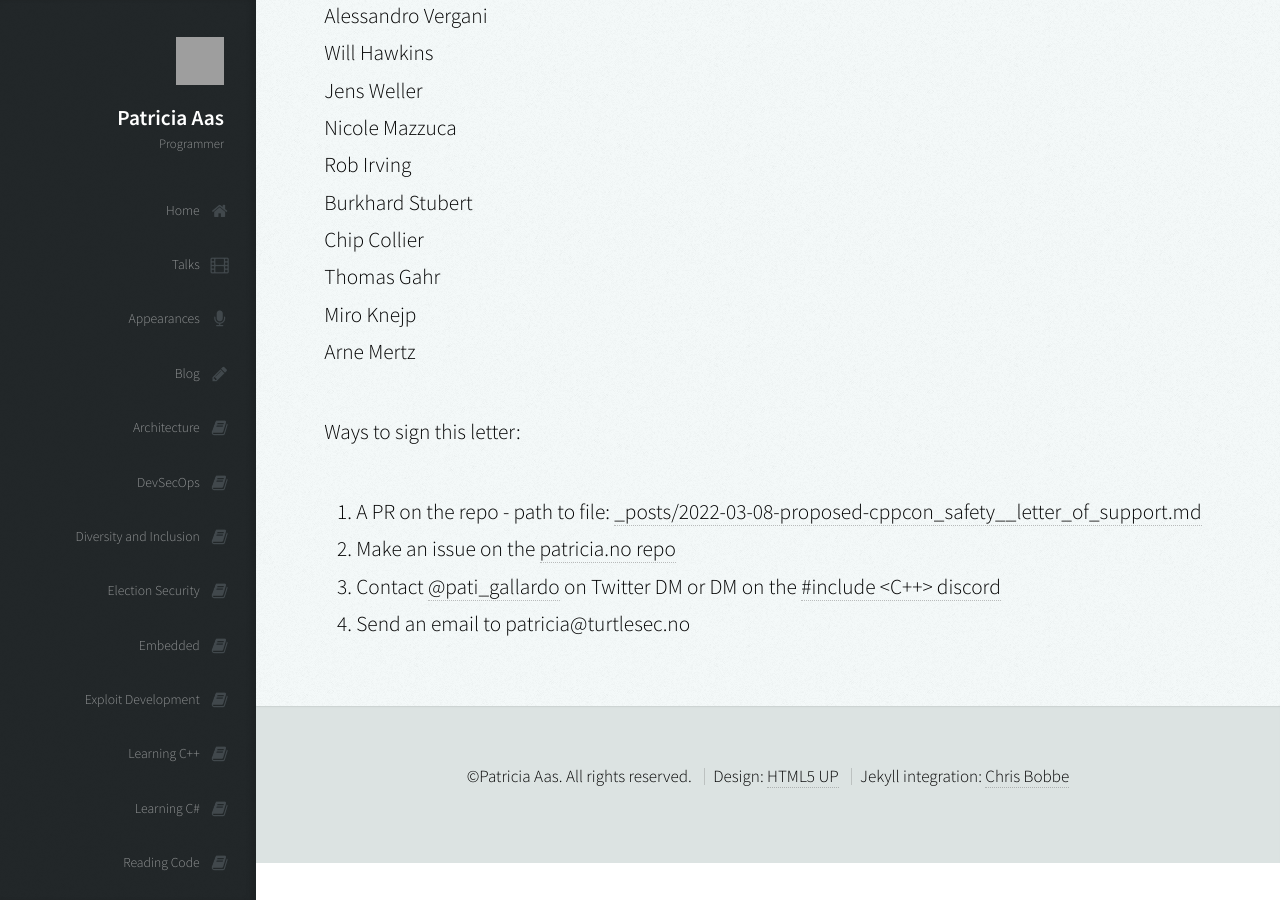
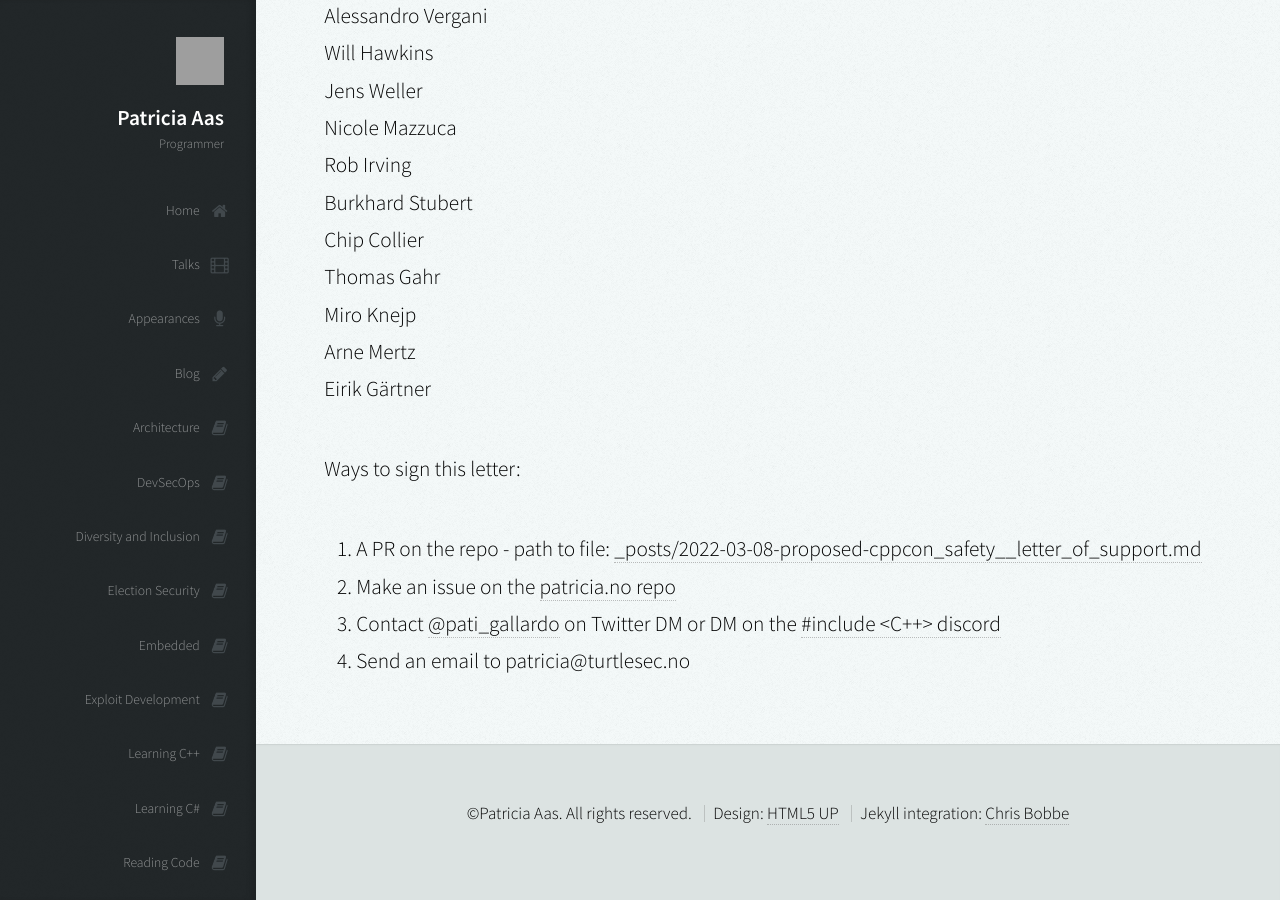
Before and after one commit to patricia-gallardo/patricia-gallardo.github.io, a Jekyll site: the page built from _posts/2022-03-08-proposed-cppcon_safety__letter_of_support.md, in a window 1280 px wide and 900 px high, scrolled down 1640 px. Built offline with Jekyll 4.4.1, drawn with Linux system fonts in a browser that asks for light colours; nearby versions of some CDN libraries; grey boxes are pictures that could not be loaded.

Commit message:
Update 2022-03-08-proposed-cppcon_safety__letter_of_support.md

```diff
--- a/_posts/2022-03-08-proposed-cppcon_safety__letter_of_support.md
+++ b/_posts/2022-03-08-proposed-cppcon_safety__letter_of_support.md
@@ -53,6 +53,7 @@ Chip Collier <br>
 Thomas Gahr <br>
 Miro Knejp <br>
 Arne Mertz <br>
+Eirik Gärtner <br>
 
 
 Ways to sign this letter:
```
